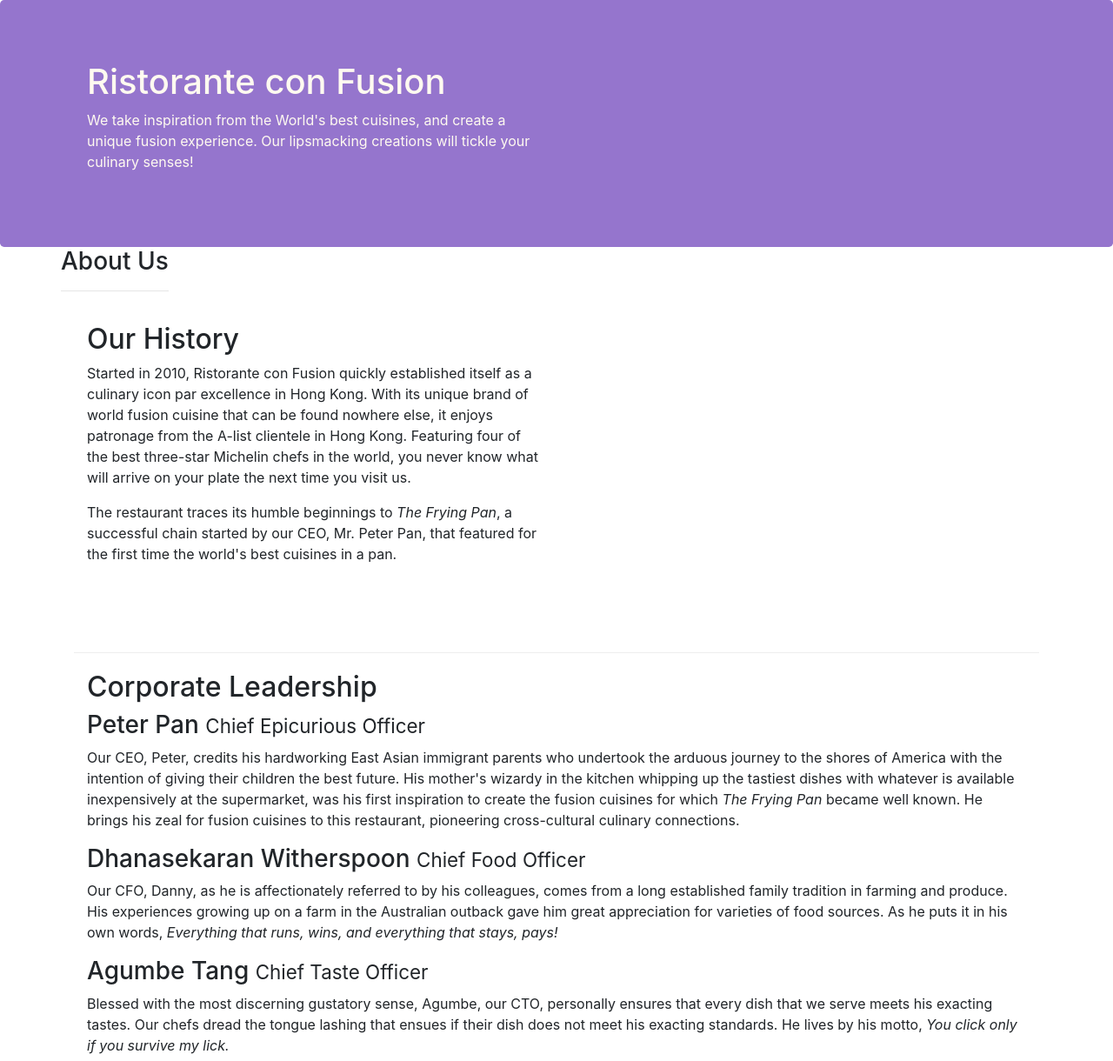
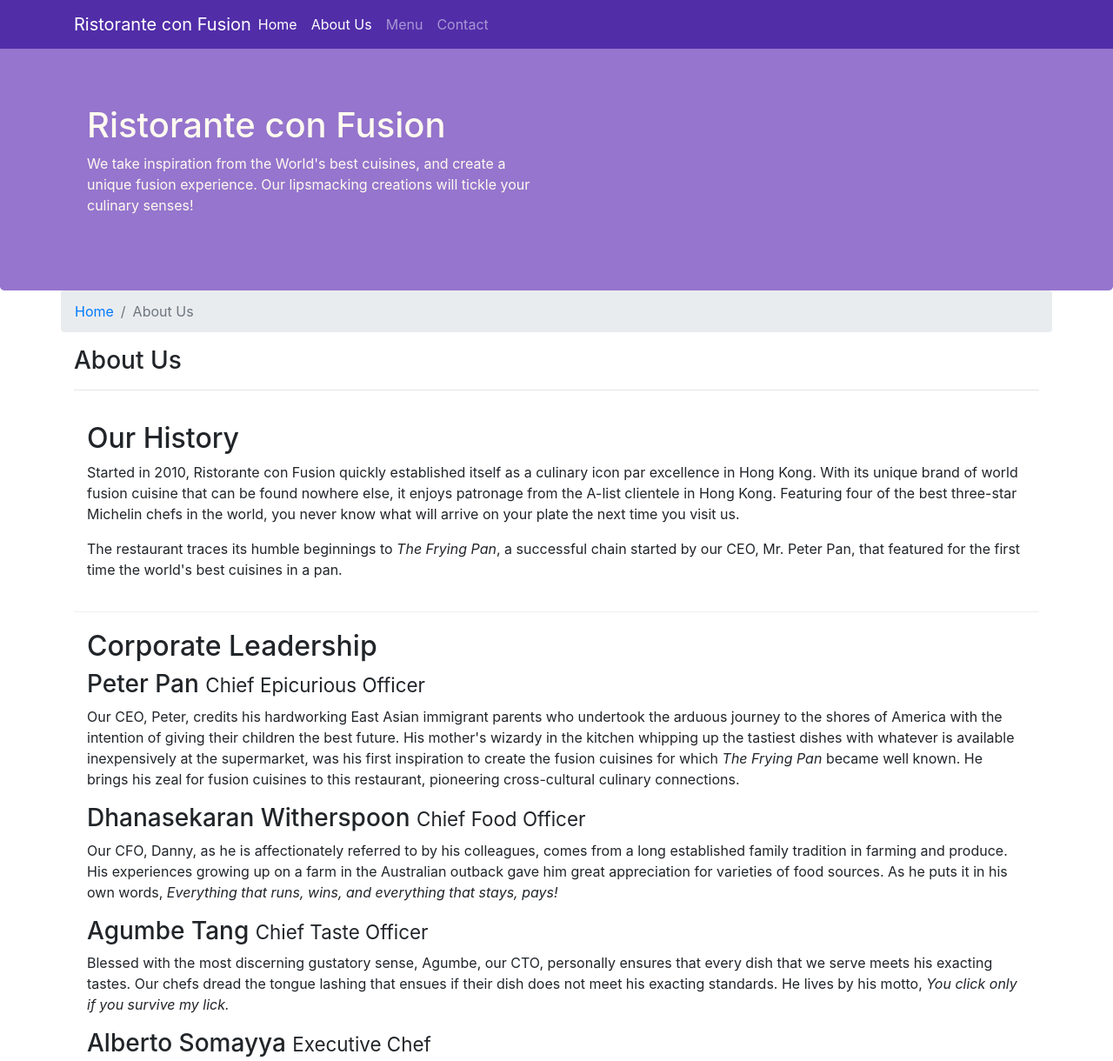
Before and after one commit to ankeshsaha/bootstraplearn, a website: page aboutus.html in a window 1280 px wide. Shown: the top 1220 px of the page at 87% size. Drawn offline with nearby package versions, Linux system fonts and the light colour scheme.

Commit message:
navigation and breadcrumb

```diff
--- a/aboutus.html
+++ b/aboutus.html
@@ -17,6 +17,25 @@
 
 <body>
 
+    <nav class="navbar navbar-dark navbar-expand-sm fixed-top">
+        <div class="container">
+            <button class="navbar-toggler" type="button" data-toggle="collapse" data-target="#Navbar">
+                <span class="navbar-toggler-icon"></span>
+            </button>
+            <a class="navbar-brand mr-auto" href="./index.html">Ristorante con Fusion</a>
+
+            <div class="collapse navbar-collapse" id="Navbar">
+                <ul class="navbar-nav mr-auto">
+                    <li class="nav-item active"><a class="nav-link" href="./index.html">Home</a></li>
+                    <li class="nav-item active"><a class="nav-link" href="#">About Us</a></li>
+                    <li class="nav-item"><a class="nav-link" href="#">Menu</a></li>
+                    <li class="nav-item"><a class="nav-link" href="#">Contact</a></li>
+                </ul>
+            </div>
+        </div>
+    </nav>
+
+
     <header class="jumbotron">
         <div class="container">
             <div class="row row-header">
@@ -32,14 +51,18 @@
 
     <div class="container">
         <div class="row">
-            <div>
+            <ol class="col-12 breadcrumb">
+                <li class="breadcrumb-item"><a href="./index.html">Home</a></li>
+                <li class="breadcrumb-item active">About Us</li>
+            </ol>
+            <div class="col-12">
                <h3>About Us</h3>
                <hr>
             </div>
         </div>
 
         <div class="row row-content">
-            <div class="col-6 col-{sm,mid,lg,xl}-6">
+            <div class="col-12 col-{sm,mid,lg,xl}-6">
                 <h2>Our History</h2>
                 <p>Started in 2010, Ristorante con Fusion quickly established itself as a culinary icon par excellence in Hong Kong. With its unique brand of world fusion cuisine that can be found nowhere else, it enjoys patronage from the A-list clientele in Hong Kong.  Featuring four of the best three-star Michelin chefs in the world, you never know what will arrive on your plate the next time you visit us.</p>
                 <p>The restaurant traces its humble beginnings to <em>The Frying Pan</em>, a successful chain started by our CEO, Mr. Peter Pan, that featured for the first time the world's best cuisines in a pan.</p>
@@ -53,21 +76,13 @@
             <div class="col-12 col-{sm,mid,lg,xl}-12">
                 <h2>Corporate Leadership</h2>
                 <h3>Peter Pan <small>Chief Epicurious Officer</small></h3>
-                <div class=" d-none d-sm-block">
-                    <p>Our CEO, Peter, credits his hardworking East Asian immigrant parents who undertook the arduous journey to the shores of America with the intention of giving their children the best future. His mother's wizardy in the kitchen whipping up the tastiest dishes with whatever is available inexpensively at the supermarket, was his first inspiration to create the fusion cuisines for which <em>The Frying Pan</em> became well known. He brings his zeal for fusion cuisines to this restaurant, pioneering cross-cultural culinary connections.</p>
-                </div>
+                <p class="d-none d-sm-block">Our CEO, Peter, credits his hardworking East Asian immigrant parents who undertook the arduous journey to the shores of America with the intention of giving their children the best future. His mother's wizardy in the kitchen whipping up the tastiest dishes with whatever is available inexpensively at the supermarket, was his first inspiration to create the fusion cuisines for which <em>The Frying Pan</em> became well known. He brings his zeal for fusion cuisines to this restaurant, pioneering cross-cultural culinary connections.</p>
                 <h3>Dhanasekaran Witherspoon <small>Chief Food Officer</small></h3>
-                <div class=" d-none d-sm-block">
-                    <p>Our CFO, Danny, as he is affectionately referred to by his colleagues, comes from a long established family tradition in farming and produce. His experiences growing up on a farm in the Australian outback gave him great appreciation for varieties of food sources. As he puts it in his own words, <em>Everything that runs, wins, and everything that stays, pays!</em></p>
-                </div>
+                <p class="d-none d-sm-block">Our CFO, Danny, as he is affectionately referred to by his colleagues, comes from a long established family tradition in farming and produce. His experiences growing up on a farm in the Australian outback gave him great appreciation for varieties of food sources. As he puts it in his own words, <em>Everything that runs, wins, and everything that stays, pays!</em></p>
                 <h3>Agumbe Tang <small>Chief Taste Officer</small></h3>
-                <div class=" d-none d-sm-block">
-                    <p>Blessed with the most discerning gustatory sense, Agumbe, our CTO, personally ensures that every dish that we serve meets his exacting tastes. Our chefs dread the tongue lashing that ensues if their dish does not meet his exacting standards. He lives by his motto, <em>You click only if you survive my lick.</em></p>
-                </div>
+                <p class="d-none d-sm-block">Blessed with the most discerning gustatory sense, Agumbe, our CTO, personally ensures that every dish that we serve meets his exacting tastes. Our chefs dread the tongue lashing that ensues if their dish does not meet his exacting standards. He lives by his motto, <em>You click only if you survive my lick.</em></p>
                 <h3>Alberto Somayya <small>Executive Chef</small></h3>
-                <div class=" d-none d-sm-block">
-                    <p>Award winning three-star Michelin chef with wide International experience having worked closely with whos-who in the culinary world, he specializes in creating mouthwatering Indo-Italian fusion experiences. He says, <em>Put together the cuisines from the two craziest cultures, and you get a winning hit! Amma Mia!</em></p>
-                </div>
+                <p class="d-none d-sm-block">Award winning three-star Michelin chef with wide International experience having worked closely with whos-who in the culinary world, he specializes in creating mouthwatering Indo-Italian fusion experiences. He says, <em>Put together the cuisines from the two craziest cultures, and you get a winning hit! Amma Mia!</em></p>
             </div>
        </div>
 
--- a/css/style.css
+++ b/css/style.css
@@ -7,7 +7,7 @@
     margin: 0px auto;
     padding: 20px 0px 20px 0px;
     border-bottom: 1px ridge;
-    min-height: 400px;
+    min-height: 100px;
 }
 
 .copyright{
@@ -33,3 +33,12 @@
     margin: 0px;
     color: #0f0f0f;
 }
+
+body{
+    padding: 50px 0px 0px 0px;
+    z-index: 0;
+}
+
+.navbar-dark{
+    background-color: #512DA8;
+}
```
Also changed, not shown: index.html (+19 -1 lines).
